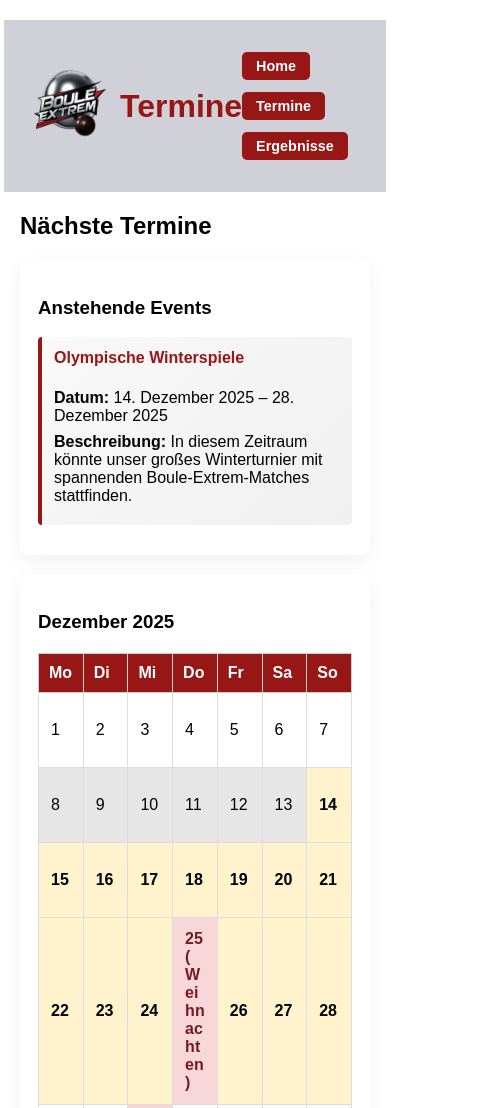
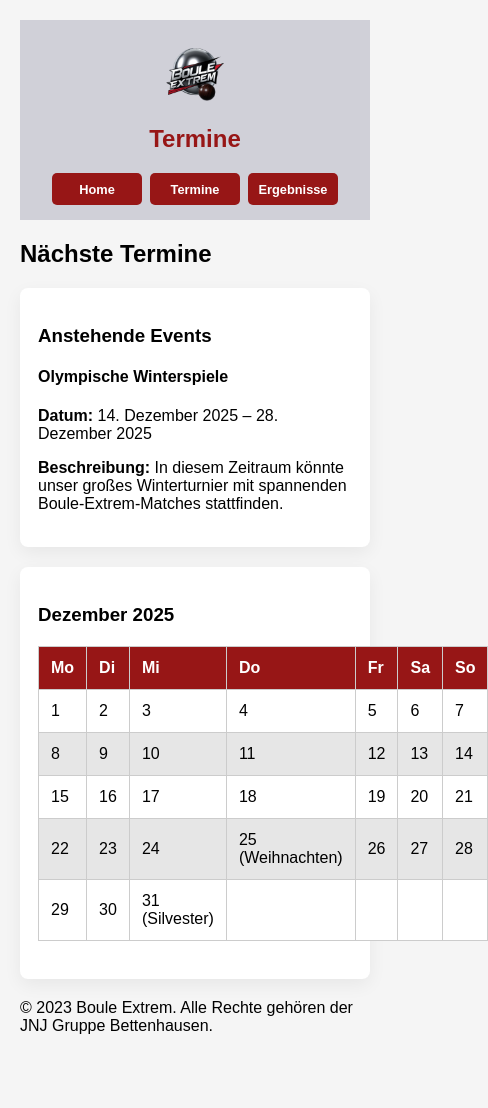
Before and after one commit to Niklas-Schm/Boule_Extrem, a plain HTML site: page pages/termine.html in a window 390 px wide. Shown: the top 1108 px of the page, 488 px wide, since content can reach past the window. After the commit the page ends 1071 px from the top, so only its background shows below. Drawn offline with Linux system fonts and the light colour scheme.

Commit message:
css datei überarbeitet

```diff
--- a/css/styles.css
+++ b/css/styles.css
@@ -1,29 +1,87 @@
+/* =========================
+   Allgemeine Styles
+   ========================= */
 body {
     font-family: Arial, sans-serif;
     margin: 0;
-    /* Abstand zum Bildschirmrand */
     padding: 20px;
-    /* sorgt dafür, dass Padding die Gesamtgröße berücksichtigt */
+    box-sizing: border-box;
+    background-color: #f5f5f5;
+}
+
+/* =========================
+   Header
+   ========================= */
+header {
+    display: flex;
+    align-items: center;
+    justify-content: space-between;
+    background-color: #d0d0d8;
+    color: #971616;
+    padding: 15px 20px;
+    width: 100%;
     box-sizing: border-box;
 }
 
-header {
-    background-color: #d0d0d8 ;
-    color: #971616;
-    /* vertikal 15px, horizontal 20px passend zum body-padding */
-    padding: 15px 20px;
+/* Logo links */
+.logo-link {
     display: flex;
     align-items: center;
-    justify-content: space-between;
-    /* Hintergrund bis zum Rand: erweitere die Breite um das doppelte Body-Padding
-       und ziehe das Element nach links, so bleibt der Inhalt mit dem Body
-       ausgerichtet, während der Hintergrund full-bleed ist. */
-    width: calc(100% + 40px);
-    margin-left: -20px;
-    box-sizing: border-box;
 }
 
-/* Card + Accordion styles for the rules */
+.logo {
+    height: 80px;
+    width: auto;
+}
+
+/* Überschrift zentriert */
+header h1 {
+    flex: 1;
+    text-align: center;
+    margin: 0;
+    font-size: 1.5rem;
+}
+
+/* Navigation / Buttons rechts */
+nav {
+    display: flex;
+    justify-content: flex-end;
+    flex: 1;
+}
+
+nav ul {
+    display: flex;
+    gap: 12px;
+    padding: 0;
+    margin: 0;
+    list-style: none;
+}
+
+nav a {
+    display: inline-flex;
+    justify-content: center;
+    align-items: center;
+    width: 120px;
+    height: 36px;
+    text-decoration: none;
+    color: white;
+    background-color: #971616;
+    border-radius: 5px;
+    font-weight: bold;
+    font-size: 0.9rem;
+    text-align: center;
+    transition: background-color 0.2s, transform 0.2s;
+}
+
+nav a:hover {
+    background-color: #c0392b;
+    transform: translateY(-2px);
+    box-shadow: 0 3px 6px rgba(0,0,0,0.2);
+}
+
+/* =========================
+   Karten / Sections
+   ========================= */
 .card {
     background: #ffffff;
     border-radius: 8px;
@@ -36,183 +94,9 @@ header {
     margin-top: 0;
 }
 
-details.accordion {
-    margin-top: 12px;
-}
-
-summary.accordion-summary {
-    list-style: none;
-    cursor: pointer;
-    padding: 10px 12px;
-    border-radius: 6px;
-    background: linear-gradient(180deg, #f7f7f7, #efefef);
-    border: 1px solid #e0e0e0;
-    font-weight: 600;
-}
-
-summary.accordion-summary:focus {
-    outline: none;
-    box-shadow: 0 0 0 3px rgba(151,22,22,0.12);
-}
-
-.accordion-content {
-    padding: 12px 10px 0 10px;
-    color: #333;
-}
-
-/* Toggle label + arrow */
-summary.accordion-summary {
-    display: flex;
-    align-items: center;
-    justify-content: space-between;
-}
-
-.summary-label::before {
-    content: "Regelwerk ausklappen";
-}
-
-details[open] .summary-label::before {
-    content: "Regelwerk einklappen";
-}
-
-.summary-icon {
-    display: inline-block;
-    transition: transform 0.18s ease;
-    font-size: 1.1rem;
-    color: #333;
-    margin-left: 10px;
-}
-
-.summary-icon::before {
-    content: "▾"; /* down arrow */
-    display: inline-block;
-}
-
-details[open] .summary-icon {
-    transform: rotate(180deg); /* arrow points up when open */
-}
-
-/* Event and Calendar styles */
-.event-item {
-    padding: 12px;
-    background: linear-gradient(135deg, #f9f9f9, #f0f0f0);
-    border-left: 4px solid #971616;
-    border-radius: 4px;
-    margin-bottom: 12px;
-}
-
-.event-item h4 {
-    margin-top: 0;
-    color: #971616;
-}
-
-.event-item p {
-    margin: 8px 0;
-}
-
-.calendar-table {
-    width: 100%;
-    text-align: center;
-    border-collapse: collapse;
-    table-layout: fixed;
-}
-
-.calendar-table th {
-    background-color: #971616;
-    color: white;
-    padding: 10px;
-    font-weight: 600;
-}
-
-.calendar-table td {
-    padding: 12px;
-    border: 1px solid #ddd;
-    height: 50px;
-    word-wrap: break-word;
-}
-
-.calendar-table td:empty {
-    background-color: #fafafa;
-}
-
-/* Event day highlighting */
-.event-day {
-    background-color: #fff3cd;
-    font-weight: 600;
-}
-
-/* Holiday styling */
-.holiday {
-    background-color: #f8d7da;
-    color: #721c24;
-    font-weight: 600;
-}
-
-/* Responsive adjustments */
-@media (max-width: 600px) {
-    .logo {
-        height: 70px;
-    }
-
-    nav {
-        margin: 10px 0;
-    }
-
-    header {
-        padding: 12px 16px;
-        width: calc(100% + 32px);
-        margin-left: -16px;
-    }
-}
-
-.logo-link {
-    display: inline-block;
-    text-decoration: none;
-}
-
-.logo {
-    height: 100px;
-    width: auto;
-}
-
-nav {
-    margin: 20px 0;
-}
-
-nav ul {
-    display: flex;          /* Buttons nebeneinander */
-    flex-wrap: wrap;        /* erlaubt Umbruch auf kleineren Bildschirmen */
-    gap: 12px;              /* Abstand zwischen allen Buttons (horizontal + vertikal) */
-    padding: 0;
-    margin: 0;
-    list-style: none;
-    align-items: center;    /* vertikal ausrichten */
-}
-
-nav a {
-    display: inline-block;
-    padding: 6px 14px;      /* kompakter Button */
-    text-decoration: none;
-    color: white;
-    background-color: #971616;
-    border-radius: 5px;
-    font-weight: bold;
-    font-size: 0.9rem;
-    transition: background-color 0.2s, transform 0.2s;
-}
-
-nav a:hover {
-    background-color: #c0392b;
-    transform: translateY(-2px);
-    box-shadow: 0 3px 6px rgba(0,0,0,0.2);
-}
-
-nav a:active {
-    transform: translateY(0);
-    box-shadow: none;
-}
-
-/* Tabellenstil für Ergebnisse */
+/* =========================
+   Tabellen für Ergebnisse
+   ========================= */
 table {
     width: 100%;
     border-collapse: collapse;
@@ -220,46 +104,77 @@ table {
 }
 
 table, th, td {
-    border: 1px solid #ddd;
+    border: 1px solid #ccc;
 }
 
 th, td {
-    padding: 8px;
+    padding: 12px;
     text-align: left;
 }
 
+/* Tabellenkopf */
 th {
-    background-color: #971616; /* dunkles Rot passend zu Header */
+    background-color: #971616;
     color: white;
-    padding: 10px;
     font-weight: bold;
-    text-align: left;
 }
 
-/* ungerade Zeilen hell */
+/* Abwechselnde Zeilenfarben */
 tr:nth-child(odd) {
     background-color: #ffffff;
 }
 
-/* gerade Zeilen dunkel */
 tr:nth-child(even) {
-    background-color: #e6e6e6; /* hellgrau */
+    background-color: #e6e6e6;
 }
 
-/* Hover für jede Zeile */
+/* Hover für ganze Zeile */
 tr:hover {
     background-color: #d1d1d1;
 }
 
+/* Hover für einzelne Zelle */
 td:hover {
-    background-color: #16161633;
+    background-color: rgba(22, 22, 22, 0.2);
+    transition: all 0.2s ease;
 }
 
-table, th, td {
-    border: 1px solid #ccc; /* dünner hellgrauer Rahmen */
-    border-collapse: collapse;
+/* =========================
+   Responsive Styles
+   ========================= */
+@media (max-width: 800px) {
+    header {
+        flex-direction: column;
+        align-items: center;
+        text-align: center;
+    }
+
+    header h1 {
+        margin: 10px 0;
+    }
+
+    nav {
+        width: 100%;
+        justify-content: center;
+        margin-top: 10px;
+    }
+
+    nav ul {
+        flex-wrap: wrap;
+        gap: 8px;
+    }
+
+    nav a {
+        width: 100px;
+        height: 34px;
+        font-size: 0.85rem;
+    }
 }
 
-th, td {
-    padding: 12px;
+@media (max-width: 500px) {
+    nav a {
+        width: 90px;
+        height: 32px;
+        font-size: 0.8rem;
+    }
 }
```
